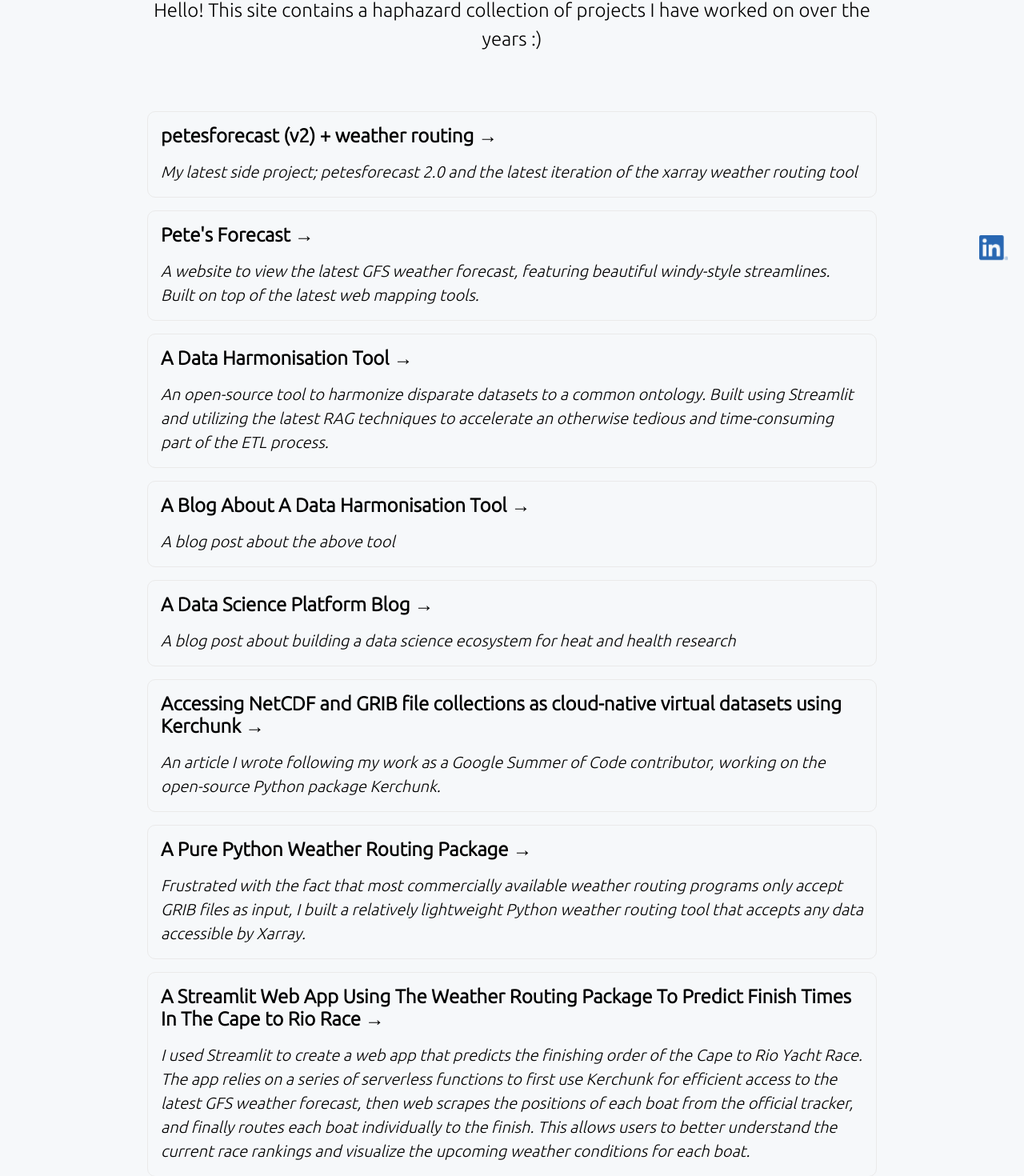
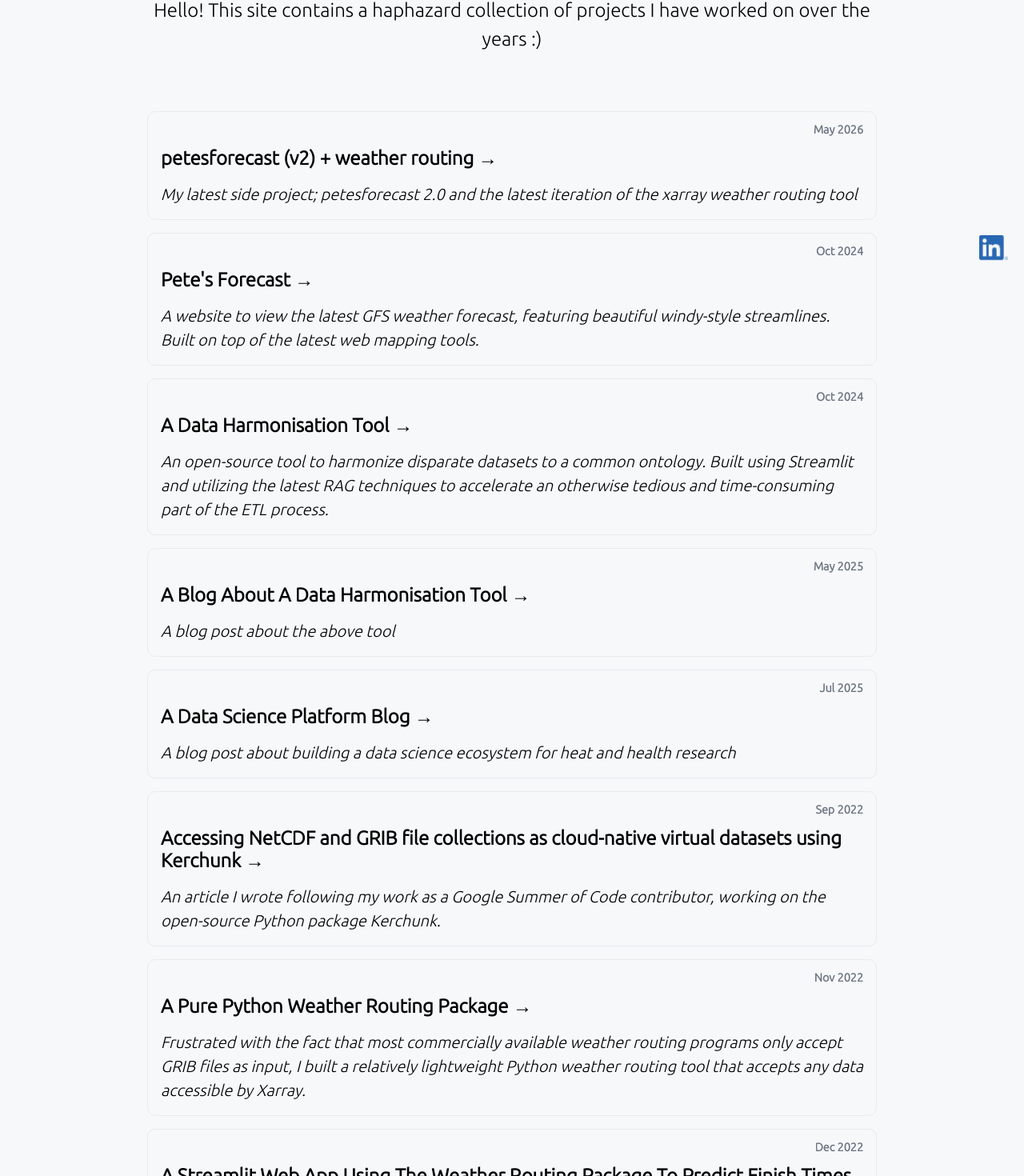
Before and after one commit to peterm790/nextjs_site, a Next.js app: page / in a window 1280 px wide. Shown: the part 452-1922 px from the top of the page at 80% size. Built offline with nearby package versions, Linux system fonts and the light colour scheme.

Commit message:
Add project dates and Node 24 engine

```diff
--- a/package.json
+++ b/package.json
@@ -1,6 +1,9 @@
 {
   "name": "petes_website",
   "private": true,
+  "engines": {
+    "node": "24.x"
+  },
   "scripts": {
     "dev": "next dev",
     "build": "next build && next export",
--- a/pages/index.js
+++ b/pages/index.js
@@ -23,6 +23,7 @@ export default function Home() {
 
             <Link href ="https://offshoreweatherrouting.com">
             <a className={styles.card}>
+              <span className={styles.cardDate}>May 2026</span>
               <h2>petesforecast (v2) + weather routing &rarr;</h2>
               <p><em>My latest side project; petesforecast 2.0 and the latest iteration of the xarray weather routing tool</em></p>
             </a>
@@ -30,6 +31,7 @@ export default function Home() {
 
             <Link href ="https://www.petesforecast.com">
             <a className={styles.card}>
+              <span className={styles.cardDate}>Oct 2024</span>
               <h2>Pete&apos;s Forecast &rarr;</h2>
               <p><em>A website to view the latest GFS weather forecast, featuring beautiful windy-style streamlines. Built on top of the latest web mapping tools.</em></p>
             </a>
@@ -37,6 +39,7 @@ export default function Home() {
 
             <Link href = "https://github.com/csag-uct/Metadata-Harmonisation-Tool">
             <a className={styles.card}>
+              <span className={styles.cardDate}>Oct 2024</span>
               <h2>A Data Harmonisation Tool &rarr;</h2>
               <p><em>An open-source tool to harmonize disparate datasets to a common ontology. Built using Streamlit and utilizing the latest RAG techniques to accelerate an otherwise tedious and time-consuming part of the ETL process.</em></p>
             </a>
@@ -44,6 +47,7 @@ export default function Home() {
 
             <Link href = "https://www.he2at.com/2025/05/30/accelerating-clinical-health-data-harmonisation-with-ai-building-the-mapping-app/">
             <a className={styles.card}>
+              <span className={styles.cardDate}>May 2025</span>
               <h2>A Blog About A Data Harmonisation Tool &rarr;</h2>
               <p><em>A blog post about the above tool</em></p>
             </a>
@@ -51,6 +55,7 @@ export default function Home() {
 
             <Link href = "https://www.he2at.com/2025/07/15/connecting-climate-and-health-building-shared-data-infrastructure-for-african-research/">
             <a className={styles.card}>
+              <span className={styles.cardDate}>Jul 2025</span>
               <h2>A Data Science Platform Blog &rarr;</h2>
               <p><em>A blog post about building a data science ecosystem for heat and health research</em></p>
             </a>
@@ -58,6 +63,7 @@ export default function Home() {
 
             <Link href ="https://medium.com/pangeo/accessing-netcdf-and-grib-file-collections-as-cloud-native-virtual-datasets-using-kerchunk-625a2d0a9191">
             <a className={styles.card}>
+              <span className={styles.cardDate}>Sep 2022</span>
               <h2>Accessing NetCDF and GRIB file collections as cloud-native virtual datasets using Kerchunk &rarr;</h2>
               <p><em>An article I wrote following my work as a Google Summer of Code contributor, working on the open-source Python package Kerchunk.</em></p>
             </a>
@@ -65,6 +71,7 @@ export default function Home() {
 
             <Link href ="https://github.com/peterm790/weather_routing/">
             <a className={styles.card}>
+              <span className={styles.cardDate}>Nov 2022</span>
               <h2>A Pure Python Weather Routing Package &rarr;</h2>
               <p><em>Frustrated with the fact that most commercially available weather routing programs only accept GRIB files as input, I built a relatively lightweight Python weather routing tool that accepts any data accessible by Xarray.</em></p>
             </a>
@@ -72,6 +79,7 @@ export default function Home() {
 
             <Link href ="https://peterm790-cape-2-rio-tracker-home-6learv.streamlit.app/">
             <a className={styles.card}>
+              <span className={styles.cardDate}>Dec 2022</span>
               <h2>A Streamlit Web App Using The Weather Routing Package To Predict Finish Times In The Cape to Rio Race &rarr;</h2>
               <p><em>I used Streamlit to create a web app that predicts the finishing order of the Cape to Rio Yacht Race. The app relies on a series of serverless functions to first use Kerchunk for efficient access to the latest GFS weather forecast, then web scrapes the positions of each boat from the official tracker, and finally routes each boat individually to the finish. This allows users to better understand the current race rankings and visualize the upcoming weather conditions for each boat.</em></p>
             </a>
@@ -79,6 +87,7 @@ export default function Home() {
 
             <Link href ="/masters/abstract">
             <a className={styles.card}>
+              <span className={styles.cardDate}>Jan 2022</span>
               <h2>Master&apos;s Thesis &rarr;</h2>
               <p><em>A CMIP5 Model Selection Specific to South Africa&apos;s Winter Rainfall Zone.</em></p>
             </a>
@@ -86,6 +95,7 @@ export default function Home() {
 
             <Link href = "/wrf">
             <a className={styles.card}>
+              <span className={styles.cardDate}>Jan 2022</span>
               <h2>High Resolution WRF forecast &rarr;</h2>
               <p><em>This is an operational 1km WRF downscaling of the GFS forecast, run entirely from my personal computer and deployed as a Python widget.</em></p>
             </a>
@@ -93,6 +103,7 @@ export default function Home() {
 
             <Link href = "/Turtle_Analysis_Notebook">
              <a className={styles.card}>
+               <span className={styles.cardDate}>Apr 2022</span>
                <h2>Predicting Turtle Hatchling Strandings in the Western Cape  &rarr;</h2>
                <p><em>I was approached by the Two Oceans Aquarium Foundation to analyze weather conditions during past turtle hatchling stranding events and investigate the feasibility of predicting such events.</em></p>
              </a>
--- a/styles/Home.module.css
+++ b/styles/Home.module.css
@@ -95,9 +95,10 @@
 
 
 .card {
+  position: relative;
   font-size: 0.5rem;
   margin: 0.5rem;
-  padding: 1rem;
+  padding: 2.75rem 1rem 1rem;
   text-align: left;
   color: inherit;
   text-decoration: none;
@@ -105,6 +106,15 @@
   border-radius: 10px;
   transition: color 0.15s ease, border-color 0.15s ease;
   width: 80vw;
+}
+
+.cardDate {
+  position: absolute;
+  top: 0.9rem;
+  right: 1rem;
+  font-size: 0.9rem;
+  font-weight: 600;
+  color: #6b7280;
 }
 
 .img{
```
